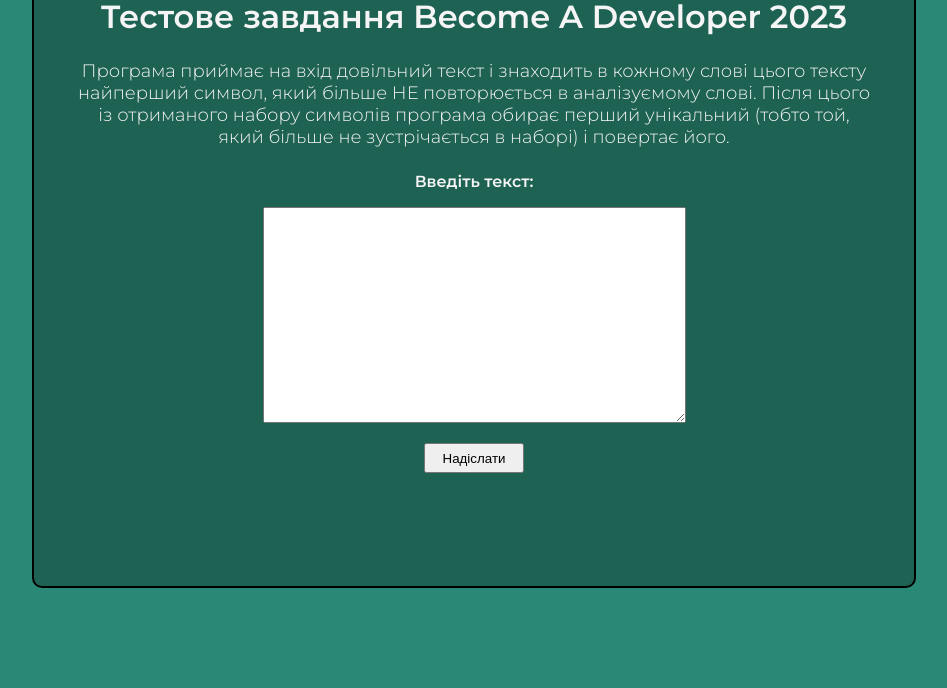
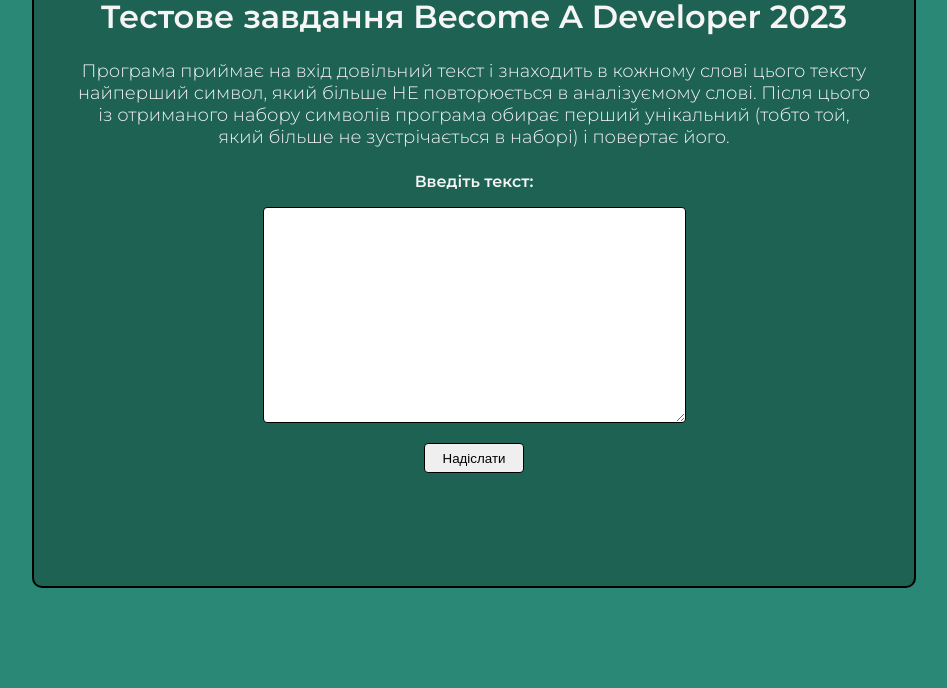
Before and after one commit to NikoCheee/becomeDebeloper2023TestTask, a Flask app: page / in a window 1280 px wide. Shown: the part 136-824 px from the top of the page, without its empty margins (166-1113 px from the left). Run offline with Flask 3, Linux system fonts and the light colour scheme.

Commit message:
Add more styling

```diff
--- a/static/style.css
+++ b/static/style.css
@@ -22,6 +22,11 @@ h4 {
     font-size: 18px;
 }
 
+textarea {
+    border: 1px solid black;
+    border-radius: 4px;
+}
+
 .bold {
     font-weight: 600;
 }
@@ -29,4 +34,10 @@ h4 {
 .submit {
     width: 100px;
     height: 30px;
+    border: 1px solid black;
+    border-radius: 4px;
 }
+
+.submit:hover {
+    background-color: #cdc8c8;
+}
```
